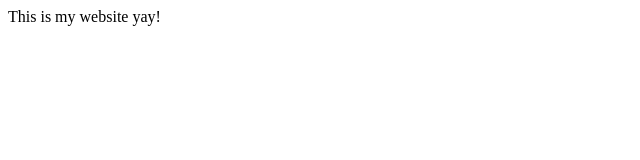
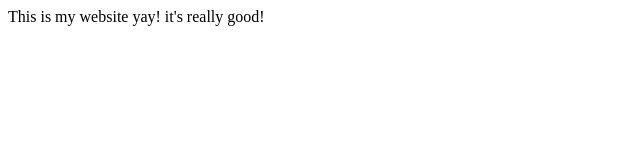
Before and after one commit to saraketcham/Capstone2023-2024, a plain HTML site: page index.html in a window 1280 px wide. Shown: the whole page, without its empty margins (0-640 px from the left). Drawn offline with Linux system fonts and the light colour scheme.

Commit message:
updated the index

```diff
--- a/index.html
+++ b/index.html
@@ -7,6 +7,6 @@
     <title>Document</title>
 </head>
 <body>
-    This is my website yay!
+    This is my website yay! it's really good!
 </body>
 </html>
```
